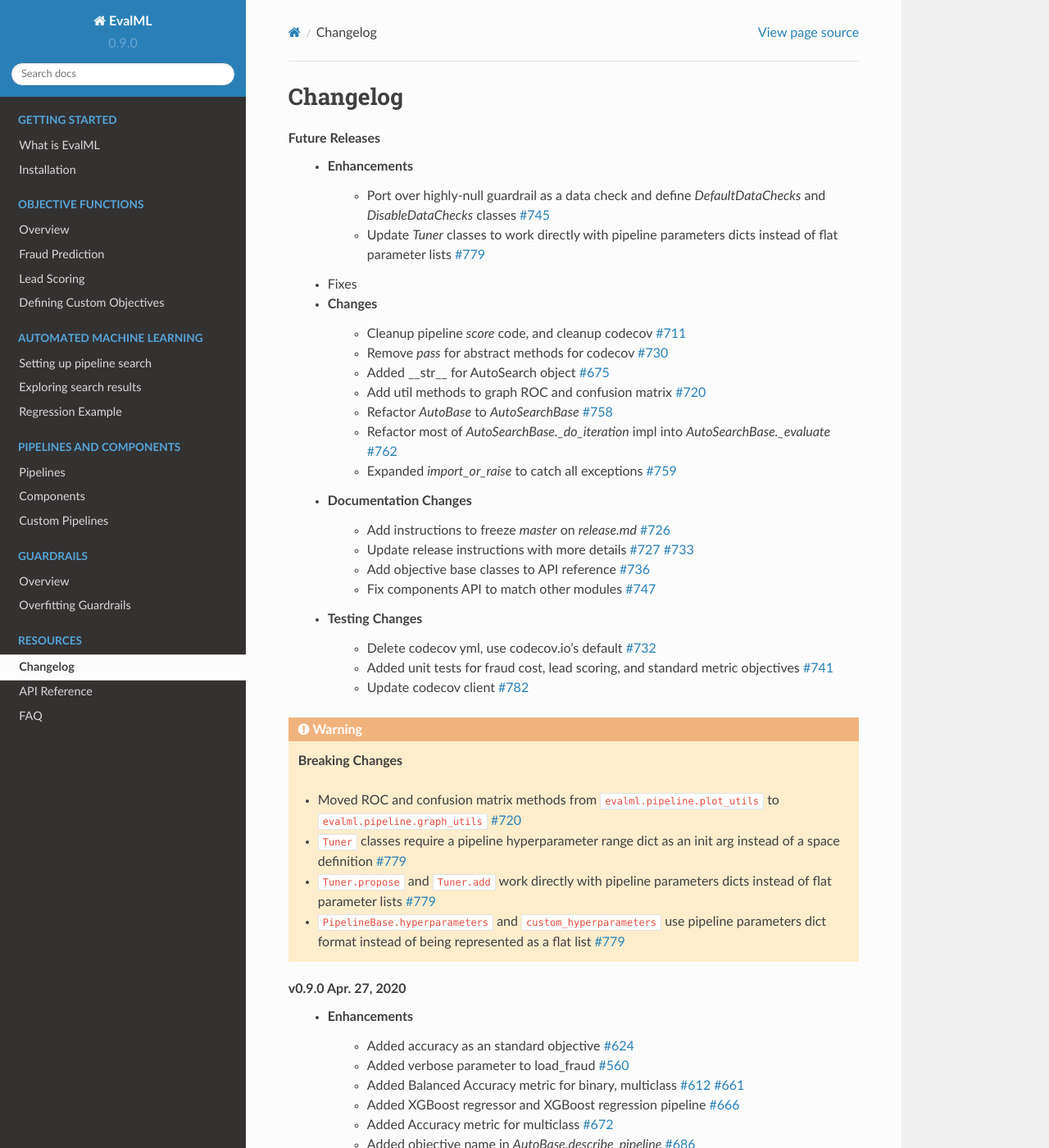
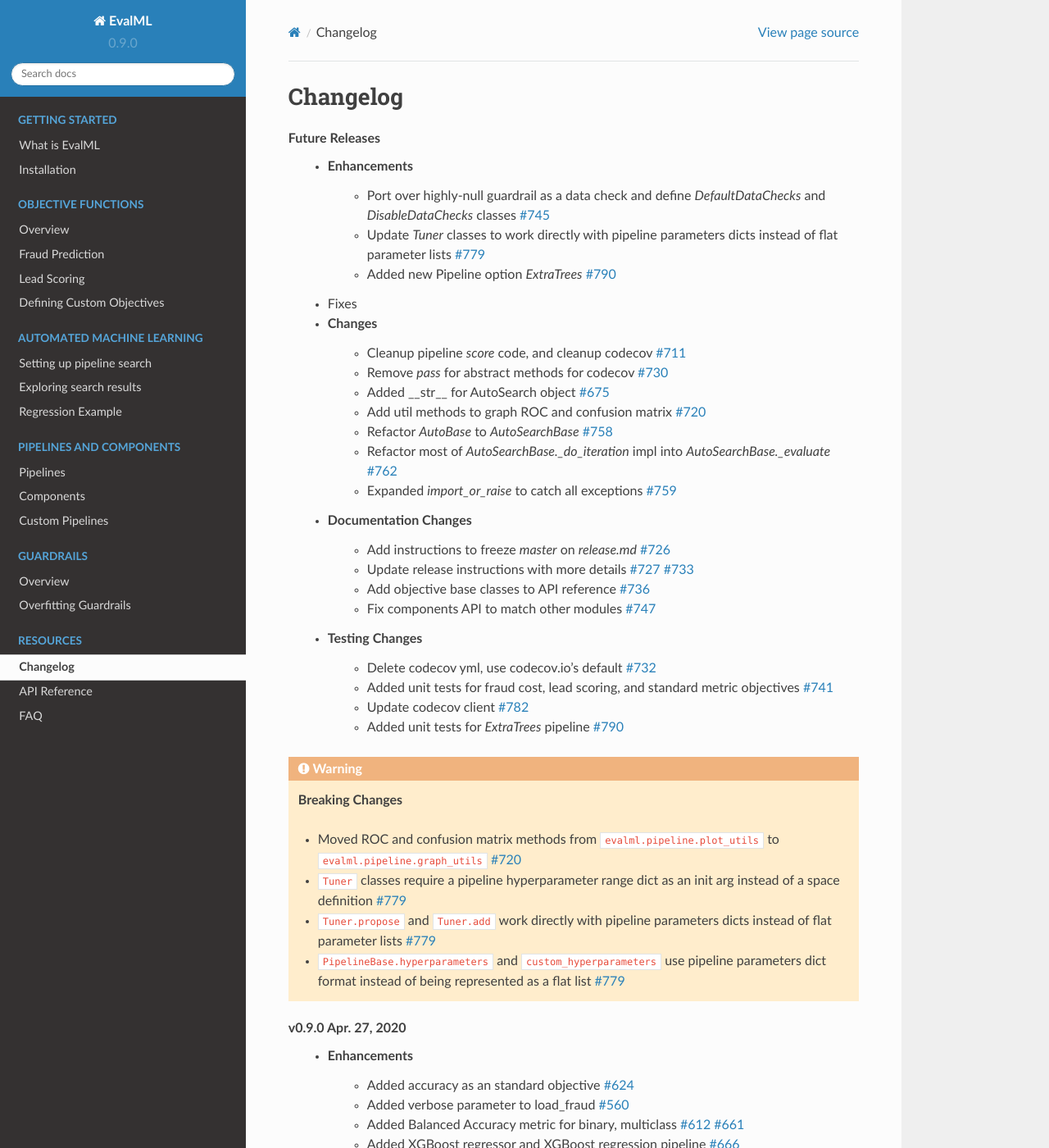
Before and after one commit to alteryx/evalml, a Sphinx documentation site: the page built from docs/source/changelog.rst, in a window 1280 px wide and 1400 px high. Shown: the whole window at 82% size. Built offline with Sphinx 7.4.7 and the Read the Docs theme 2.0.0, drawn with Linux system fonts in a browser that asks for light colours; comment, search, counter and statistics services are not loaded.

Commit message:
Update changelog

```diff
--- a/docs/source/changelog.rst
+++ b/docs/source/changelog.rst
@@ -6,6 +6,7 @@
     * Enhancements
         * Port over highly-null guardrail as a data check and define `DefaultDataChecks` and `DisableDataChecks` classes :pr:`745`
         * Update `Tuner` classes to work directly with pipeline parameters dicts instead of flat parameter lists :pr:`779`
+        * Added new Pipeline option `ExtraTrees` :pr:`790`
     * Fixes
     * Changes
         * Cleanup pipeline `score` code, and cleanup codecov :pr:`711`
@@ -24,6 +25,7 @@
         * Delete codecov yml, use codecov.io's default :pr:`732`
         * Added unit tests for fraud cost, lead scoring, and standard metric objectives :pr:`741`
         * Update codecov client :pr:`782`
+        * Added unit tests for `ExtraTrees` pipeline :pr:`790`
 
 .. warning::
 
```
Also changed, not shown: 1 other file.
